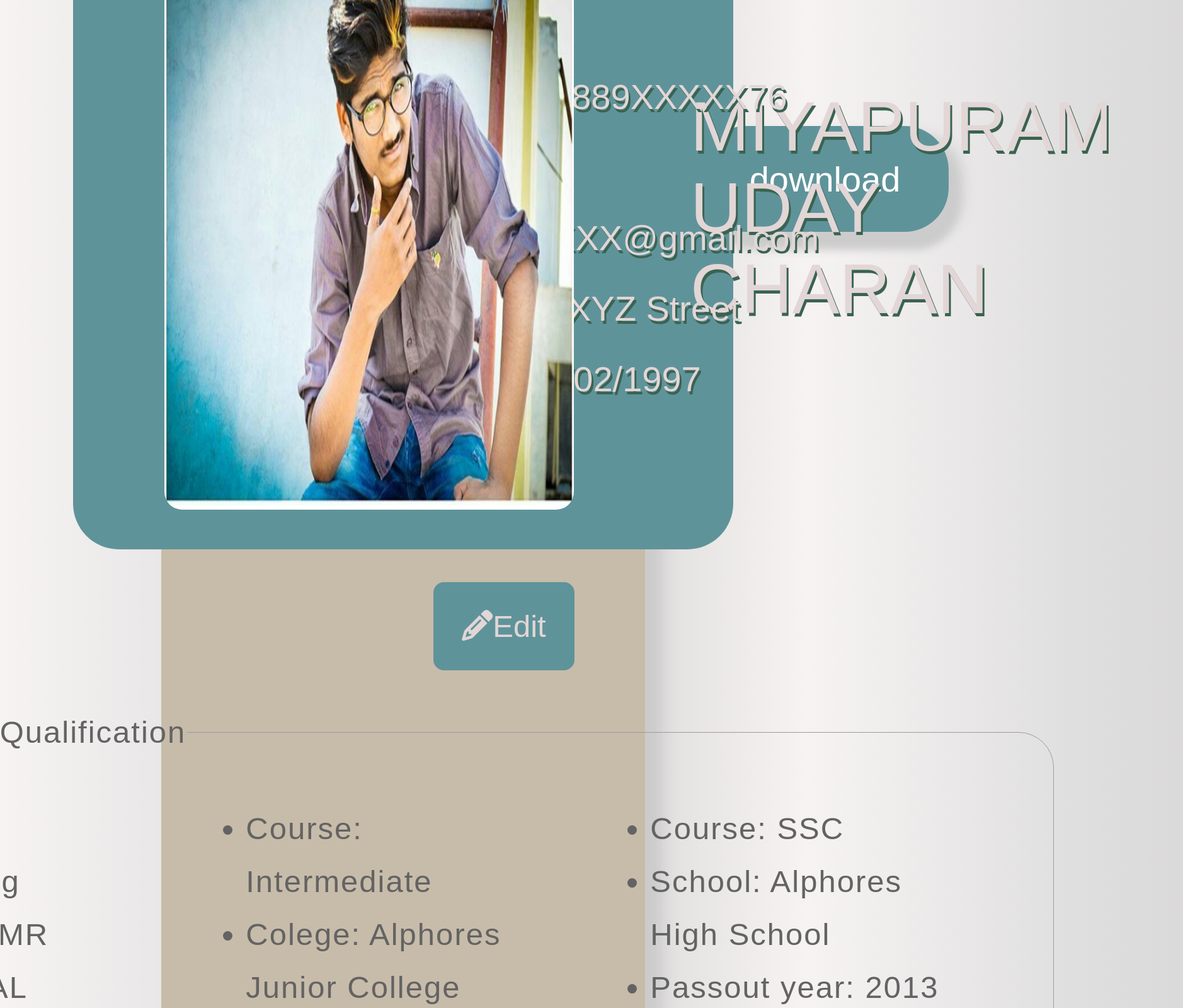
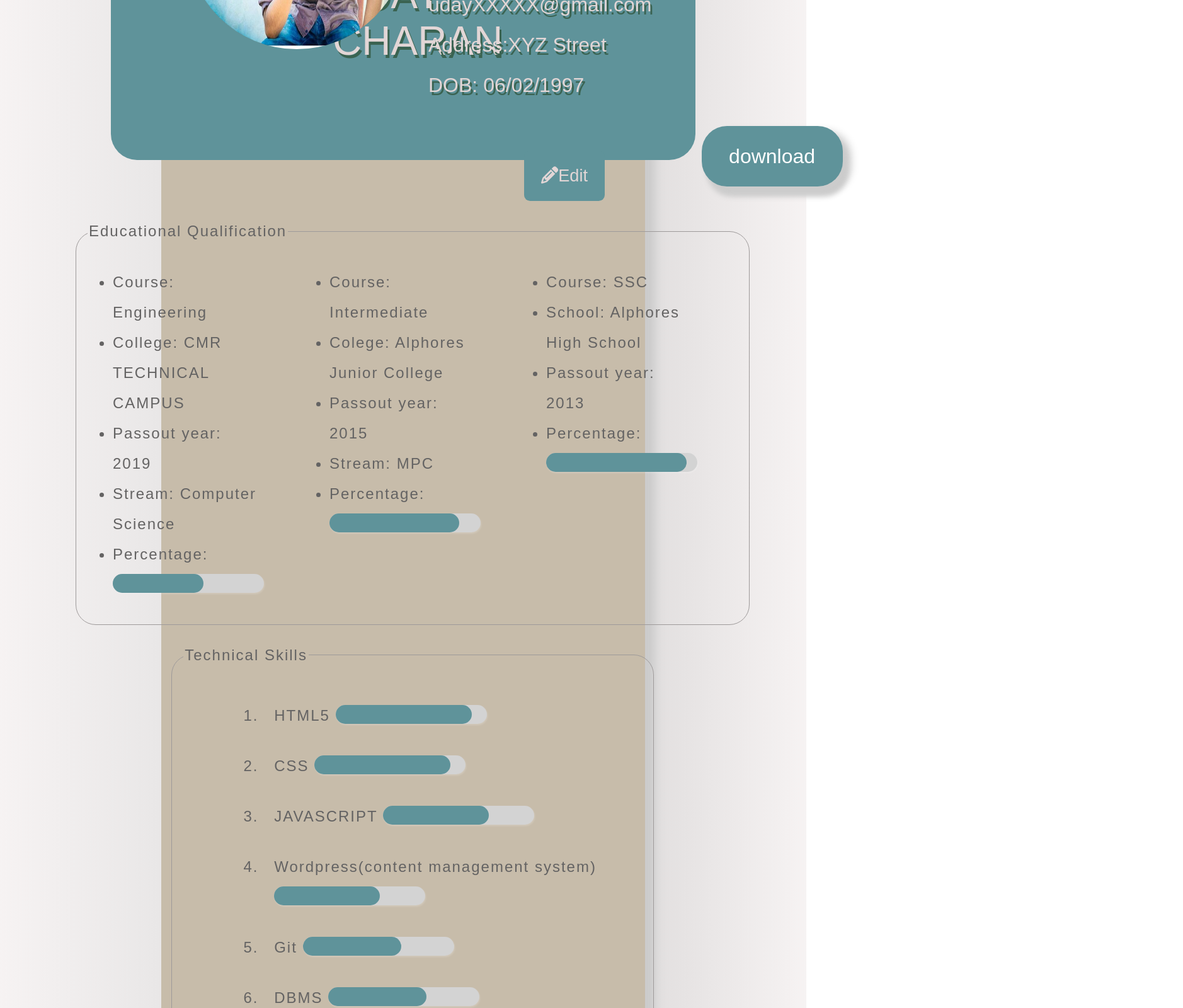
Before and after one commit to udaycharan/resume-cv, a website built with Parcel: page resume.html in a window 1280 px wide. Shown: the part 480-2080 px from the top of the page at 63% size, 1878 px wide, since content can reach past the window. Built offline with nearby package versions, Linux system fonts and the light colour scheme.

Commit message:
Update resume.css

```diff
--- a/resume.css
+++ b/resume.css
@@ -1,60 +1,55 @@
-* {
-  font-family: "Poppins", sans-serif;
-  font-size: 1.75rem;
+*{
+    font-family: 'Poppins', sans-serif;
 }
 
-body {
+
+
+body{
     display: flex;
     flex-direction: column;
     justify-content: center;
     align-items: center;
-  background-image: linear-gradient(
-    to right,
-    rgba(235, 227, 227, 0.44),
-    rgba(184, 182, 182, 0.44),
-    rgba(155, 150, 150, 0.44),
-    rgba(235, 227, 227, 0.44)
-  );
-  background-blend-mode: hue;
+    background-image: linear-gradient(to right, rgba(235, 227, 227, 0.44), rgba(184, 182, 182, 0.44),rgba(155, 150, 150, 0.44),rgba(235, 227, 227, 0.44));
     padding: 0;
+    overflow-x: hidden;
     margin: 0;
     min-height: 100vh;
-  min-width: 100vw;
+    width: 100vw;
 }
 
-*::before,
-*::after {
+*::before, *::after{
     box-sizing: border-box;
 }
 
-.main-container {
+.main-container{
     background-color: #c7bcaa;
     border-radius: 2.6rem;
-  box-shadow: 0.5rem 1rem 0.5rem #cccccc, 1rem 1rem 1rem #cccccc;
-  -webkit-box-shadow: 0.5rem 1rem 0.5rem #cccccc, 1rem 1rem 1rem #cccccc;
-  -moz-box-shadow: 0.5rem 1rem 0.5rem #cccccc, 1rem 1rem 1rem #cccccc;
+    box-shadow: 0.5rem 1rem 0.5rem #cccccc, 1rem 1rem 1rem #cccccc ;
+    -webkit-box-shadow:  0.5rem 1rem 0.5rem #cccccc, 1rem 1rem 1rem #cccccc;
+    -moz-box-shadow:  0.5rem 1rem 0.5rem #cccccc, 1rem 1rem 1rem #cccccc;
     position: relative;
     margin: 13rem 0 0 0;
     width: 60%;
     min-height: 100%;
     display: flex;
     justify-content: center;
-  align-items: center;
+    align-items:center;
     flex-direction: column;
     filter: drop-shadow(60%);
 }
-.primary-header {
+.primary-header{
     border-radius: 2.6rem;
     max-width: 100%;
-  background-color: #5f939a;
-  min-height: 15%;
+    background-color: #5F939A;
+    min-height: 17%;
     padding: 0 5rem 0 5rem;
     display: flex;
     flex-direction: row;
     justify-content: space-evenly;
+
 }
 
-.header-container {
+.header-container{
     width: 50%;
     height: 100%;
     display: flex;
@@ -62,217 +57,208 @@ body {
     flex-direction: row;
 }
 
-.address-container ul {
+.address-container ul{
     display: flex;
     flex-direction: column;
     justify-content: center;
     list-style-type: none;
     line-height: 4rem;
     height: 100%;
+
 }
-.address-container ul li {
+.address-container ul li{
     font-size: 2rem;
     color: #e2d6d6;
     font-weight: 300;
     padding-right: 3rem;
-  text-shadow: 3px 5px 0px #3a6351;
+    text-shadow: 3px 5px 0px  #3A6351;
+
 }
-h1 {
-  margin-left: 30rem;
-  padding-right: 4rem;
+h1{
+    margin-left: 15rem;
     color: #e2d6d6;
+    padding-left: 2rem;
     font-size: 4rem;
     font-weight: 300;
-  text-shadow: 3px 5px 0px #3a6351;
+    text-shadow: 3px 5px 0px  #3A6351;
 }
 
-#image {
+#image{
     position: absolute;
-  top: 20px;
-  margin: 5px;
-  width: 650px;
-  height: 900px;
-  border-radius: 1rem;
+    top: 0px;
+    left: 40px;
+    right: 0;
+    bottom: 5px;
+    width: 350px;
+    height: 350px;
+    border-radius: 50%;
+
+
 }
 
-.main-content {
+.main-content{
     width: 100%;
-  margin: 5rem 0 0 0;
     padding: 1rem;
     display: flex;
     border-radius: 14px;
-  justify-content: center;
+    justify-content:center;
     align-items: center;
     flex-direction: column;
-  height: 85%;
+    min-height: 80%;
+
 }
 
-fieldset {
+fieldset{
+    line-height: 3rem;
     margin-bottom: 1.5rem;
     margin-left: 2rem;
     border-radius: 2rem;
+    width: 95%;
+    font-size: 1.5rem;
+
 }
-.education {
+.education{
     display: flex;
     flex-direction: row;
     justify-content: space-around;
-  font-size: 2rem;
-  font-weight: 300;
-  line-height: 3rem;
+    font-weight:300;
     letter-spacing: 2px;
-  width: 90%;
-  color: #646363;
+    color:#646363;
     border: 1px solid #9e9a9a;
+
 }
-.box-1 {
+.box-1{
     margin-right: 4rem;
     width: 25%;
 }
-.box-1 li {
+.box-1 li{
     letter-spacing: 2px;
 }
-.title {
-  font-size: 2.5rem;
-  font-weight: bold;
-  color: #6b6969;
-  padding-left: 4rem;
-  border-left: none;
-  border-right: none;
-  background-color: transparent;
+
+.skills{
+    color:#646363;
+    font-weight:300;
+    letter-spacing: 2px;
+    padding-right:1rem;
+    border: 1px solid #9e9a9a;
+
 }
-.skills {
-  color: #646363;
-  width: 90%;
-  font-size: 2rem;
-  font-weight: 300;
-  line-height: 3rem;
-  letter-spacing: 2px;
-  font-size: 2rem;
-  padding-right: 1rem;
-  border: 1px solid #9e9a9a;
-}
-.box-2 {
-  width: auto;
+.box-2{
+    width:auto;
     margin-left: 5rem;
     display: flex;
     flex-direction: row;
-  list-style-type: decimal;
+    list-style-type:decimal;
     flex-wrap: wrap;
     justify-content: space-between;
 }
 
-.box-2 li {
+.box-2 li{
     margin-left: 0.5rem;
     padding: 1rem;
     letter-spacing: 2px;
 }
-.box-3 {
+.box-3{
+
     line-height: 3rem;
     margin-left: 4rem;
 }
-.projects {
-  width: 90%;
-  font-size: 2rem;
-  line-height: 3rem;
+.projects{
     font-size: 2rem;
     border-radius: 2rem;
     border: 1px solid #9e9a9a;
-  color: #646363;
+    color:#646363;
+
 }
-.experience {
-  width: 90%;
-  font-size: 2rem;
-  font-size: 2rem;
-  font-weight: 300;
-  line-height: 3rem;
+.experience{
+    font-weight:300;
     border: 1px solid #9e9a9a;
-  color: #646363;
+    color:#646363;
+
 }
-.experience ol li {
+.experience ol li{
     font-weight: 300;
     letter-spacing: 2px;
 }
-#marks {
-  height: 55px;
+#marks{
+    height:55px;
 }
-.projects {
-  font-size: 2rem;
+.projects{
     line-height: 4rem;
 }
-.projects ol li {
-  font-weight: 300;
+.projects ol li{
+    font-weight:300;
     letter-spacing: 2px;
 }
 
-#awards {
-  font-size: 2rem;
+#awards{
+    list-style-type: disc;
     font-weight: 300;
-  line-height: 4rem;
     margin-left: 4rem;
 }
-.social-media {
-  color: #646363;
-  width: 90%;
-  font-size: 2rem;
-  font-weight: 300;
+.social-media{
+    color:#646363;
+    font-weight:300;
+
 }
-a {
+a{
     color: hsl(240, 62%, 68%);
 }
-ul {
+ul{
     list-style-type: disc;
 }
 
-.button {
+.button{
     position: relative;
     opacity: 1;
     top: 0%;
     left: 55%;
     font-size: 2rem;
-  color: #f7f7f7;
+    color:#F7F7F7;
     width: 13%;
     height: 105%;
-  padding: 0.5em;
+    padding: .5em;
     font-weight: 600;
     border: none;
     background-color: #068899;
     border-radius: 1.5rem;
 }
 
-.button:hover {
+.button:hover{
     cursor: pointer;
     opacity: 0.9;
 }
-#linkedin {
+#linkedin{
+    text-decoration: none;
+    font-size: 2.5rem;
+    margin: 0 1rem 1rem 1rem;
+    font-weight:700;
+}
+#facebook{
+    text-decoration: none;
+    font-size: 2.5rem;
+    margin: 0 1rem 1rem 1rem;
+    font-weight: 700;
+
+}
+#gitHub{
     text-decoration: none;
     font-size: 2.5rem;
     margin: 0 1rem 1rem 1rem;
     font-weight: 700;
 }
-#facebook {
-  text-decoration: none;
-  font-size: 2.5rem;
-  margin: 0 1rem 1rem 1rem;
-  font-weight: 700;
+#linkedin:hover{
+    color:#0049FF;
 }
-#gitHub {
-  text-decoration: none;
-  font-size: 2.5rem;
-  margin: 0 1rem 1rem 1rem;
-  font-weight: 700;
+#facebook:hover{
+    color:#0000FF
 }
-#linkedin:hover {
-  color: #0049ff;
-}
-#facebook:hover {
-  color: #0000ff;
-}
-#github:hover {
-  color: #45af2a;
+#github:hover{
+    color:#45AF2A;
 }
 
 ol li {
-  list-style-type: none;
+    list-style-type:none;
     font-size: 2rem;
     font-weight: bold;
 }
@@ -280,111 +266,121 @@ ol li {
 footer {
     font-size: 3rem;
     background-color: transparent;
-  height: 25%;
+    min-height: 25%;
     margin-top: 2rem;
     display: flex;
     justify-content: center;
     flex-direction: column;
     align-items: center;
     text-align: justify;
-  color: #6b6969;
+    color:#6b6969
 }
 
-footer p {
+footer p{
     width: 70%;
 }
 
-#back {
+#back{
     margin-top: 2.5rem;
     text-decoration: none;
     position: absolute;
     font-size: 2.5rem;
     top: 2%;
-  color: #5f939a;
+    color: #5F939A;
     left: 15%;
     z-index: 2;
 }
-#upload {
+#upload{
     width: 14rem;
-  box-shadow: 0.5rem 1rem 0.5rem #cccccc, 0.8rem 0.5rem 0.8rem #cccccc;
+    box-shadow: 0.5rem 1rem 0.5rem #cccccc, 0.8rem 0.5rem 0.8rem #cccccc ;
     height: 6rem;
     font-size: 2rem;
     padding: 1rem;
     border-radius: 2.5rem;
-  background-color: #5f939a;
-  color: #ffffff;
+    background-color: #5F939A;
+    color: #FFFFFF;
     position: fixed;
     top: 85%;
     left: 87%;
     border: none;
 }
-#upload:hover {
+#upload:hover{
     cursor: pointer;
 }
 
-progress[value] {
+progress[value]{
+    -webkit-appearance: none;
+     appearance: none;
+     height: 30px;
+
+
+}
+
+
+progress[value]::-webkit-progress-bar{
+    background-color: lightgray;
+    border-radius: 15px;
+    box-shadow: 1px 2px 3px  rgba(255, 255, 255, 0.2);
+
+}
+progress[value]::-webkit-progress-value{
+    background-color:#5F939A;
+    border-radius: 20px;
+
+}
+
+#marks{
+
     -webkit-appearance: none;
      appearance: none;
      height: 30px;
 }
+.icon{
+    margin-right: 15px;
 
-progress[value]::-webkit-progress-bar {
-  background-color: lightgray;
-  border-radius: 15px;
-  box-shadow: 1px 2px 3px rgba(255, 255, 255, 0.2);
-}
-progress[value]::-webkit-progress-value {
-  background-color: #5f939a;
-  border-radius: 20px;
 }
 
-#marks {
-  -webkit-appearance: none;
-  appearance: none;
-  height: 30px;
-}
-.icon {
-  margin-right: 15px;
-}
-
-.btn-align {
+.btn-align{
     width: 100%;
+    height: 6%;
     display: flex;
     justify-content: flex-end;
 }
 
-#btn-edit {
-  margin: 0 4rem 2rem 0;
-  background-color: #5f939a;
+#btn-edit{
+    margin: 3rem 4rem 2.5rem 0;
+    background-color: #5F939A;
     color: #e2d6d6;
     border: none;
-  padding: 1rem;
+    padding: .7rem;
     width: 8rem;
     height: 5rem;
-  border-radius: 0.6rem;
+    font-size: 1.7rem;
+    border-radius: .6rem;
 }
 
-#btn-edit:hover {
+#btn-edit:hover{
     cursor: pointer;
     background-color: #23737e;
 }
 
 @media screen and (min-width: 400px) and (max-width: 1000px) {
-  body {
+    body{
+
         width: 100vw;
         height: 100vh;
     }
 
-  .primary-header {
+    .primary-header{
         width: fit-content;
     }
 
-  .main-container {
+    .main-container{
         width: 100%;
         height: 100%;
     }
 
-  .main-content {
+    .main-content{
         width: 10vw;
         height: 100vh;
     }
```
Lines whose indentation alone changed are shown as unchanged.
